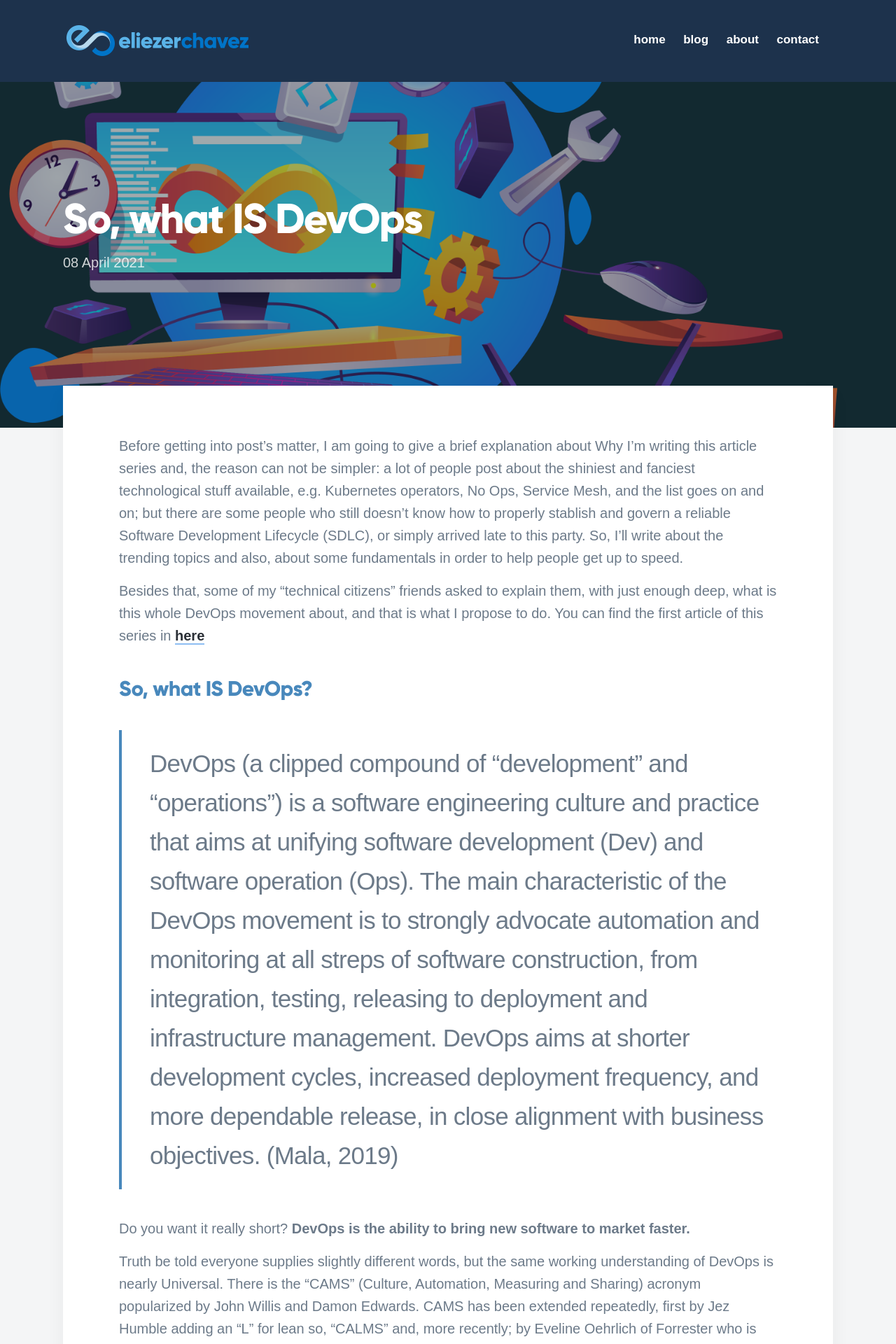
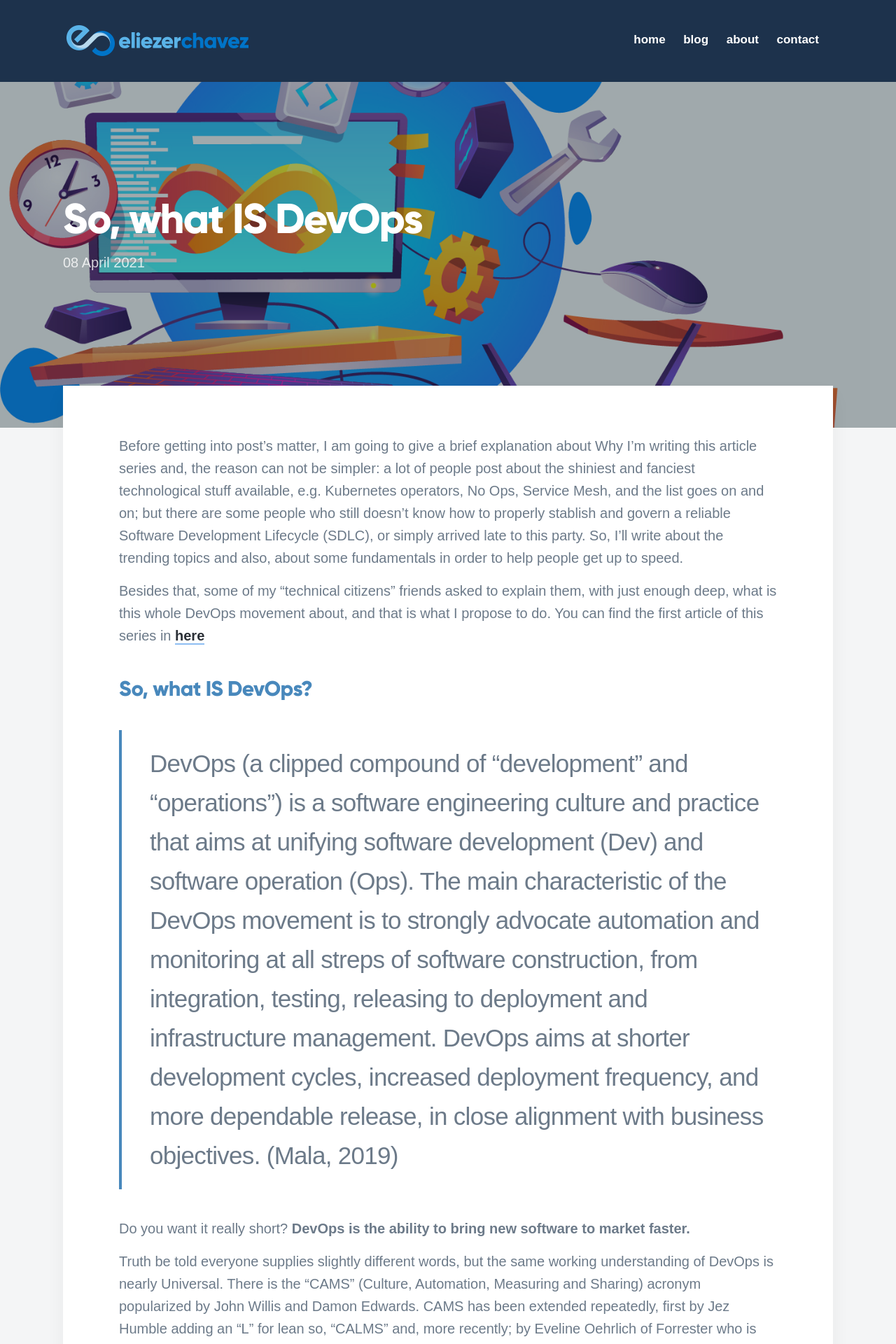
Before and after one commit to eliezerchavez/eliezerchavez.github.io, a Jekyll site: the page built from _posts/2021-04-08-so-what-is-devops.md, in a window 1280 px wide. Shown: the top 1920 px of the page at 70% size. Built offline with Jekyll 4.4.1, drawn with Linux system fonts in a browser that asks for light colours; nearby versions of some CDN libraries; some web fonts are replaced; a script that is not in the unit is left out.

Commit message:
added post, style updates, added hyvor-talk, deleted disqus

```diff
--- a/_posts/2021-04-08-so-what-is-devops.md
+++ b/_posts/2021-04-08-so-what-is-devops.md
@@ -9,7 +9,7 @@
   •	Culture is very important.<br/>
   •	Feedback is fuel for innovation.<br/>
   •	Automation helps.
-featured_image: '/images/posts/20210408/featured.png'
+featured_image: '/images/posts/20210408/featured.jpg'
 comments: true
 addthis: true
 ---
--- a/_sass/_includes/_header.scss
+++ b/_sass/_includes/_header.scss
@@ -83,7 +83,7 @@
 	cursor: pointer;
 	font-size: 15px;
 	line-height: 20px;
-	color: $text-dark-color;
+	color: #ffffff;
 
 	@include mq(tabletp) {
 		right: 0;
@@ -109,7 +109,7 @@
 		width: 100%;
 		height: 3px;
 		@include transition(all 0.1s);
-		background: $text-dark-color;
+		background: #ffffff;
 	}
 
 	span:before {
@@ -152,7 +152,7 @@
 	right: 0;
 	bottom: 0;
 	left: 0;
-	background: rgba($background-color,0.95);
+	background: rgba(#1d324c,0.95);
 	overflow: auto;
 
 	visibility: hidden;
```
Also changed, not shown: images/posts/20210408/featured.jpg (added), images/posts/20210408/featured.png (deleted).
